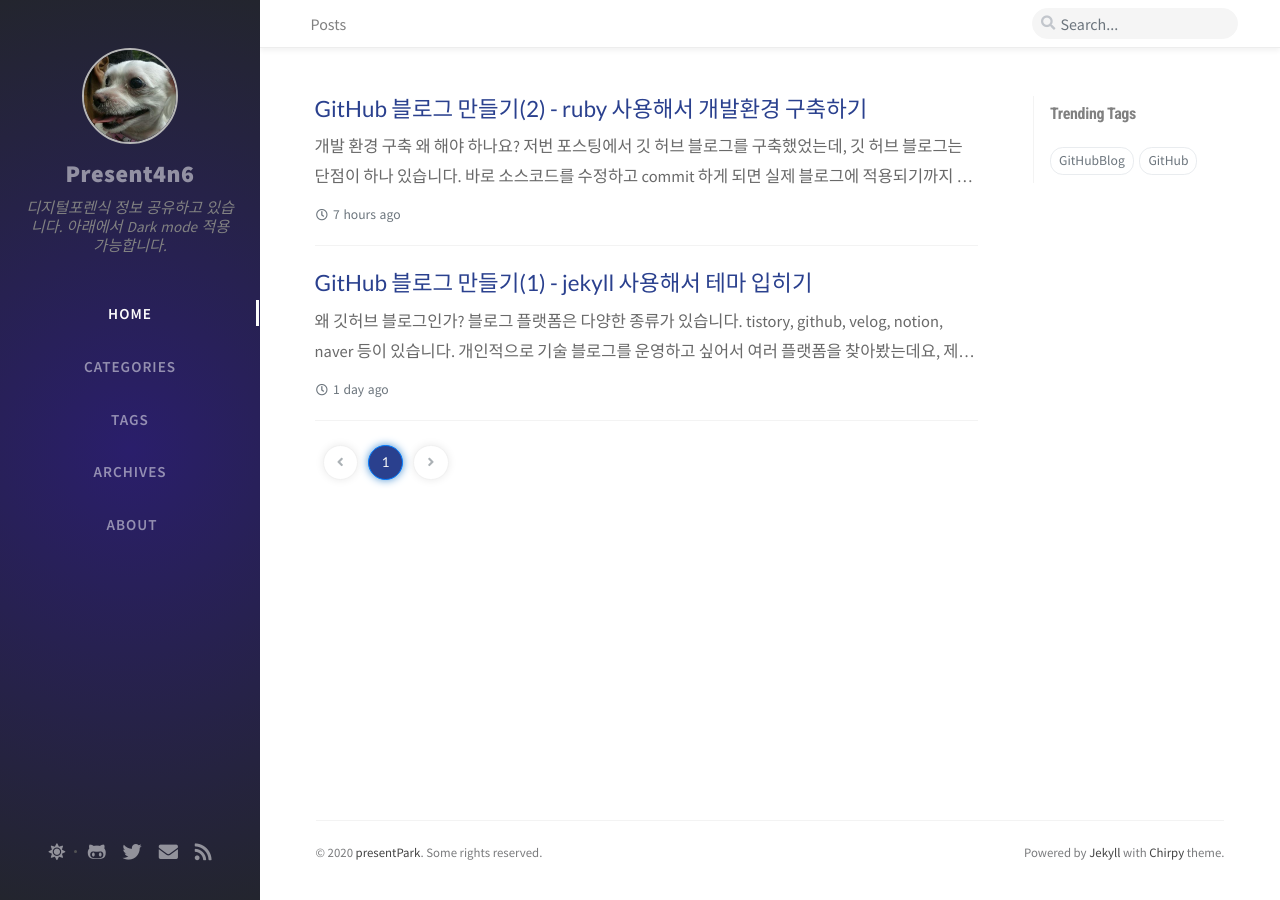
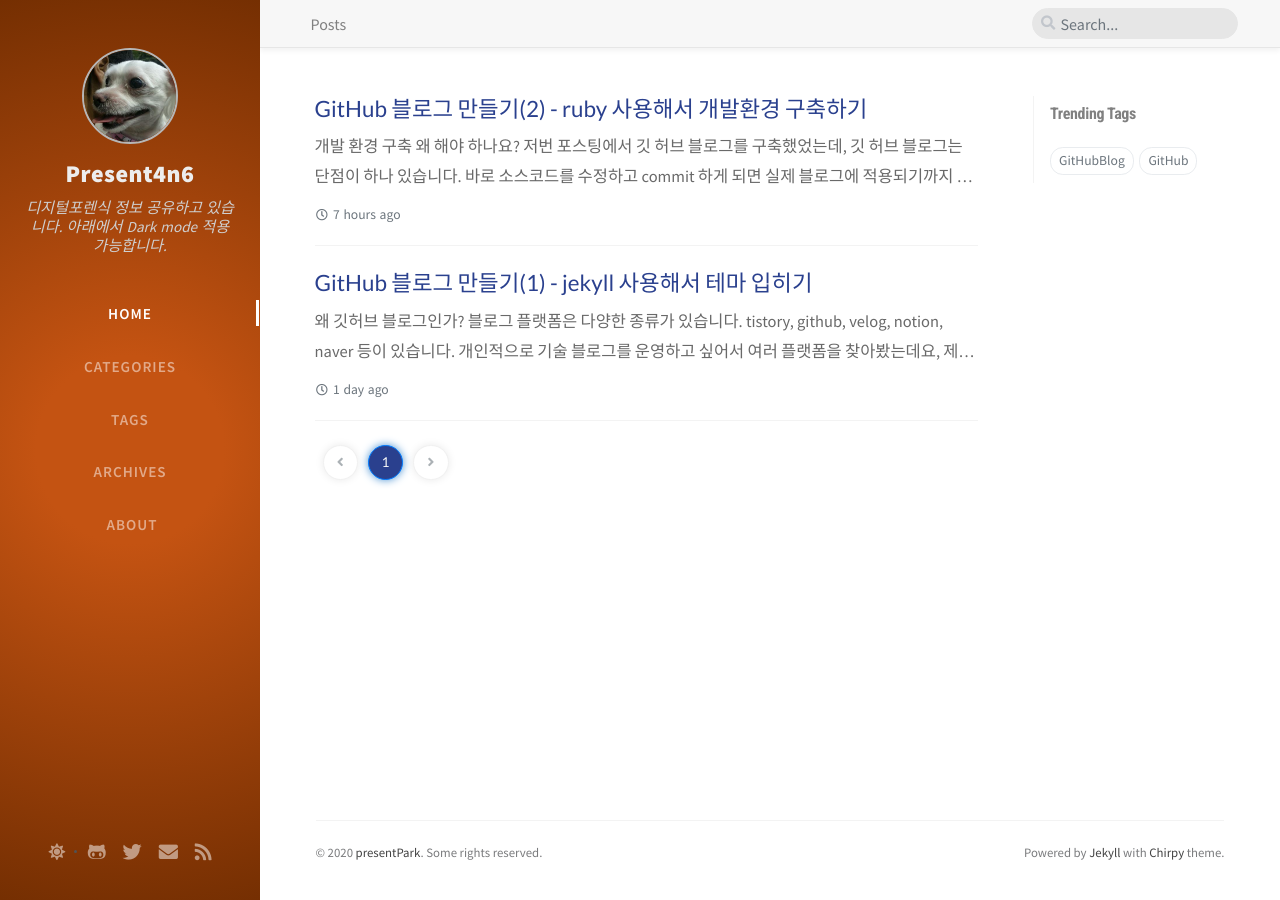
Before and after one commit to present4n6/present4n6.github.io, a Jekyll site: the page built from index.html, in a window 1280 px wide. Built offline with Jekyll 4.4.1, drawn with Linux system fonts in a browser that asks for light colours; nearby versions of some CDN libraries; the list of posts is cut into pages by our own code; comment, search, counter and statistics services are not loaded.

Commit message:
2020-09-21_23:20

```diff
--- a/assets/css/_addon/main.scss
+++ b/assets/css/_addon/main.scss
@@ -85,7 +85,7 @@ $sidebar-display: "sidebar-display";
   .site-title {
     text-align: center;
     a {
-      // color: var(--site-title-color);
+      color: #ededed;
       font-weight: 900;
       font-size: 1.5rem;
       letter-spacing: .5px;
@@ -99,7 +99,7 @@ $sidebar-display: "sidebar-display";
   .site-subtitle {
     font-size: 95%;
     text-align: center;
-    color: #828282;
+    color: #cfcfcf;
     line-height: 1.2rem;
     word-spacing: 1px;
     margin: .5rem 1.5rem 2rem 1.5rem;
@@ -120,12 +120,12 @@ $sidebar-display: "sidebar-display";
     height: $tab-height;
     &:hover {
       .nav-link {
-        color: #f8f9facf;
+        color: #ededed;
       }
     }
     &.active {
       .nav-link {
-        color: #fcfcfc;
+        color: white;
       }
     }
   }
@@ -597,7 +597,7 @@ footer {
   cursor: pointer;
   position: fixed;
   background: var(--button-bg);
-  color: var(--btn-backtotop-color);
+  color: #ff7700;
   height: 2.6em;
   width: 2.7em;
   border-radius: 50%;
--- a/assets/css/_colors/light-typography.scss
+++ b/assets/css/_colors/light-typography.scss
@@ -29,14 +29,14 @@
   /* Sidebar */
   --sidebar-bg: radial-gradient(
     circle,
-    rgba(42, 30, 107, 1) 0%,
-    rgba(35, 37, 46, 1) 100%);
-  --nav-cursor-color: #fcfcfc;
+    rgba(196, 83, 18, 1) 20%,
+    rgba(117, 47, 2, 1) 100%);
+  --nav-cursor-color: #ffffff;
 
   /* Topbar */
-  --topbar-wrapper-bg: white;
+  --topbar-wrapper-bg: #f7f7f7;
   --topbar-text-color: rgb(78, 78, 78);
-  --search-wrapper-bg: #f5f5f5;
+  --search-wrapper-bg: #e6e6e6;
   --search-tag-bg: #f8f9fa;
   --search-icon-color: #c2c6cc;
   --input-focus-border-color: var(--btn-border-color);
```
